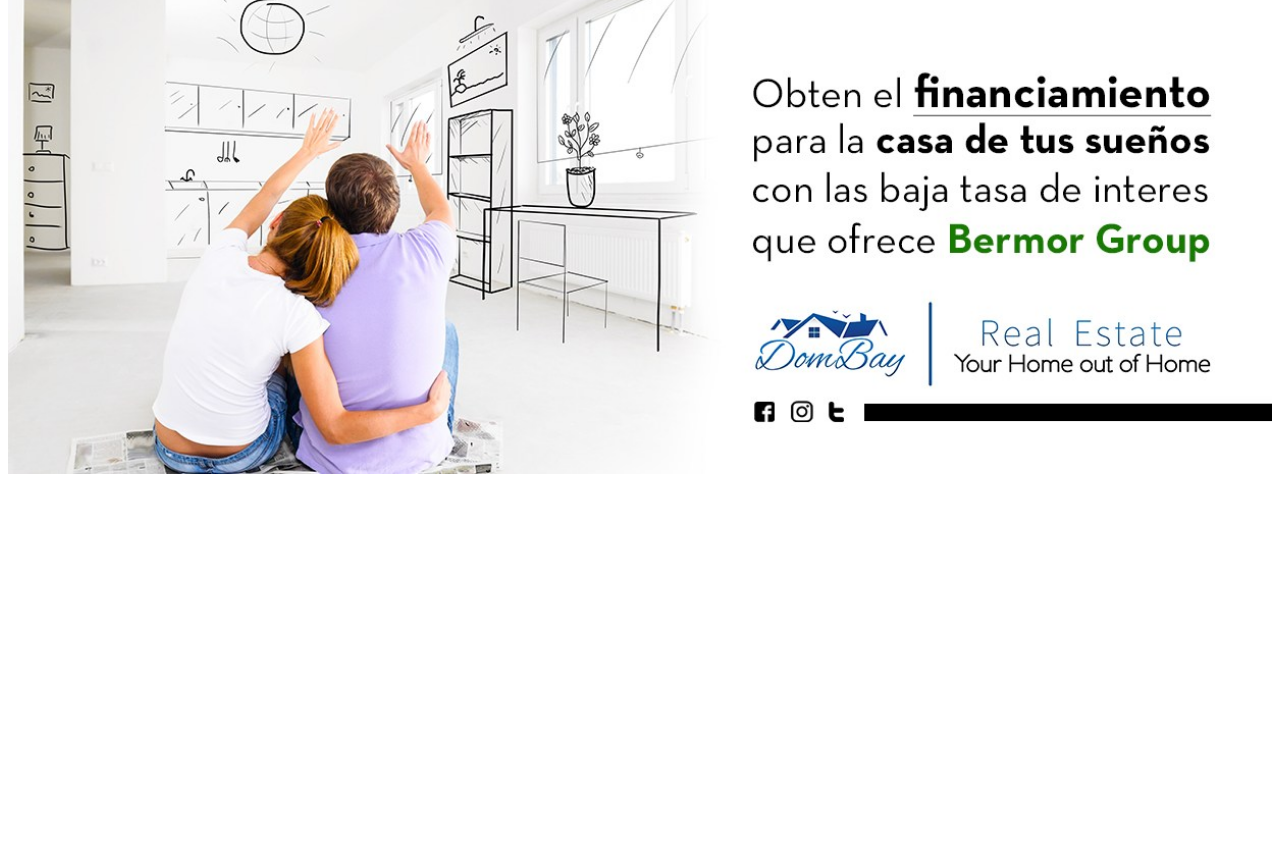
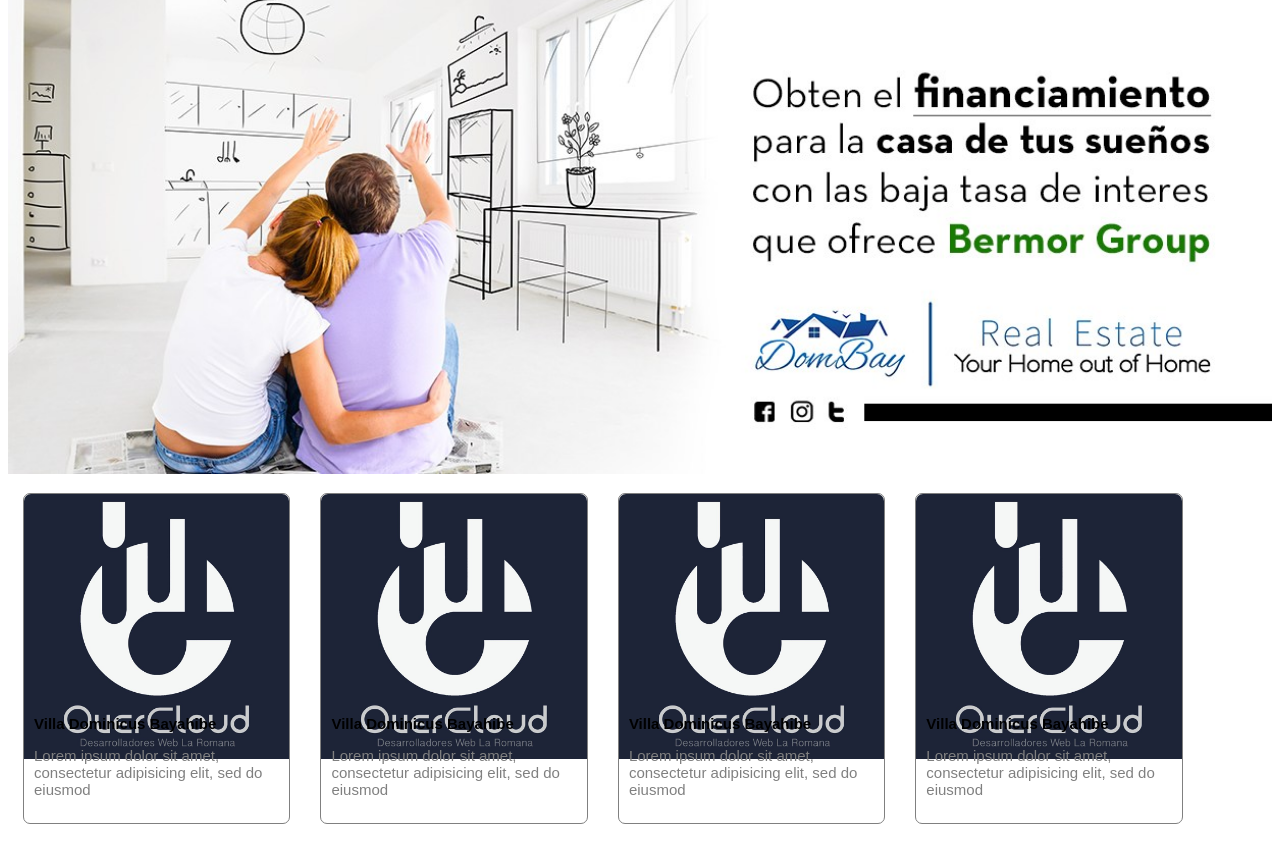
Before and after one commit to Franklinmarte/class_alianza, a plain HTML site: page 09-02-2018/index.html in a window 1280 px wide. Shown: the part 80-942 px from the top of the page. Before the commit the page ends 800 px from the top, so only its background shows below. Drawn offline with Linux system fonts and the light colour scheme.

Commit message:
cambios del 16-02-2018

```diff
--- a/09-02-2018/css/style.css
+++ b/09-02-2018/css/style.css
@@ -36,10 +36,48 @@
 	width: 100%;
 }
 
+.propiedad
+{
+	width: 21%;
+	float: left;
+	margin: 15px;
+	border: 1px solid grey;
+	border-radius: 7px;
+}
+.propiedad .image img
+{
+	border-radius: 7px 7px 0px 0px;
 
-/* fin propiedades del slider  */
+	width: 100%;
 
-809-923-5883
-milciades
+}
+.image
+{
+	border-bottom: 3px blue solid;
+	padding: 0px;
+	margin: 0px;
+	height: 208px;
+}
+#contenedor
+{
+	height: 1200px;
+}
+.descripcion p
+{
+	color: grey;
 
-m.pool24@gmail.com
+}
+.descripcion
+{
+	font-size: 15px;
+	font-family: arial ;
+	padding: 10px;
+}
+
+Misael: 5 +5
+Derbin: 5
+Cristopher: 5 +5 +5
+Carlos: 5
+yira: 5
+Daniel : 5 +5 +5
+evel: 5
--- a/09-02-2018/index.html
+++ b/09-02-2018/index.html
@@ -33,7 +33,53 @@
 		<div class="slider">
 			<img src="images/slider1.jpg">
 		</div>
+		<div class="contenido">
+			<div class="propiedad">
+				<div class="image">
+					<img src="images/overcloud.jpg">
+				</div>
+				<div class="descripcion">
+					<strong>Villa Dominicus Bayahibe</strong>
+					<p>Lorem ipsum dolor sit amet, consectetur adipisicing elit, sed do eiusmod</p>
 
+				</div>
+			</div>
+			<div class="propiedad">
+				<div class="image">
+					<img src="images/overcloud.jpg">
+				</div>
+				<div class="descripcion">
+					<strong>Villa Dominicus Bayahibe</strong>
+					<p>Lorem ipsum dolor sit amet, consectetur
+					adipisicing elit, sed do eiusmod</p>
+
+				</div>
+			</div>
+			<div class="propiedad">
+				<div class="image">
+					<img src="images/overcloud.jpg">
+				</div>
+				<div class="descripcion">
+					<strong>Villa Dominicus Bayahibe</strong>
+					<p>Lorem ipsum dolor sit amet, consectetur adipisicing elit, sed do eiusmod</p>
+
+				</div>
+			</div>
+			<div class="propiedad">
+				<div class="image">
+					<img src="images/overcloud.jpg">
+				</div>
+				<div class="descripcion">
+					<strong>Villa Dominicus Bayahibe</strong>
+					<p>Lorem ipsum dolor sit amet, consectetur adipisicing elit, sed do eiusmod</p>
+
+				</div>
+			</div>
+
+
+
+
+		</div>
 	</div>
 </body>
 </html>
```
Also changed, not shown: 09-02-2018/images/overcloud.jpg (added).
